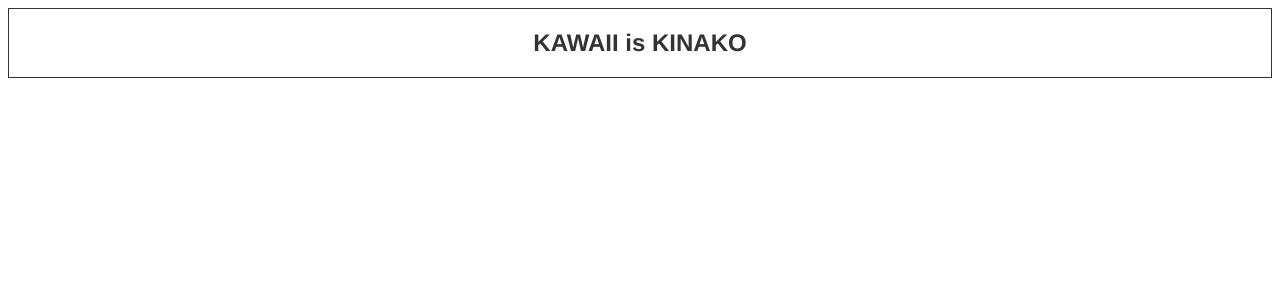
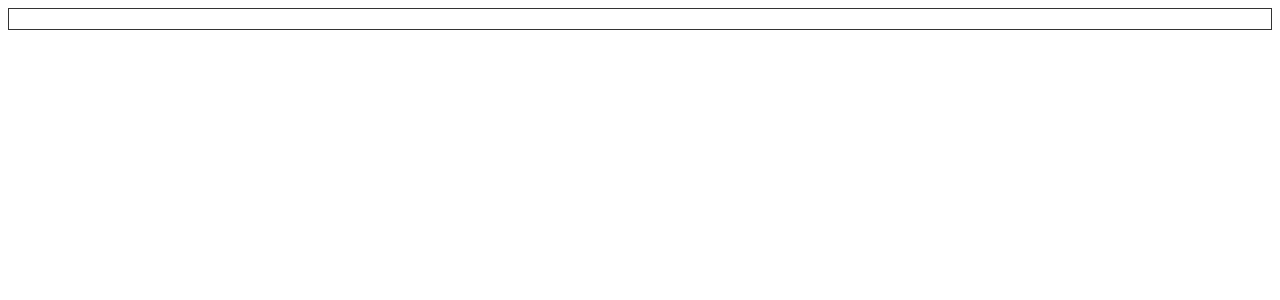
Before and after one commit to sakai-serina/kinako, a Vue app: page / in a window 1280 px wide. Shown: the top 300 px of the page. Built offline with nearby package versions, Linux system fonts and the light colour scheme.

Commit message:
change kinako

```diff
--- a/src/App.vue
+++ b/src/App.vue
@@ -1,6 +1,6 @@
 <template lang="pug">
   #app
-    Usagi(knk="KAWAII is KINAKO")
+    Usagi(knk)
 </template>
 
 <script>
--- a/src/components/Usagi.vue
+++ b/src/components/Usagi.vue
@@ -6,7 +6,7 @@
 export default {
   name: "Usagi",
   props: {
-    knk: String
+    knk: "KAWAII is KINAKO"
   }
 };
 </script>
```
